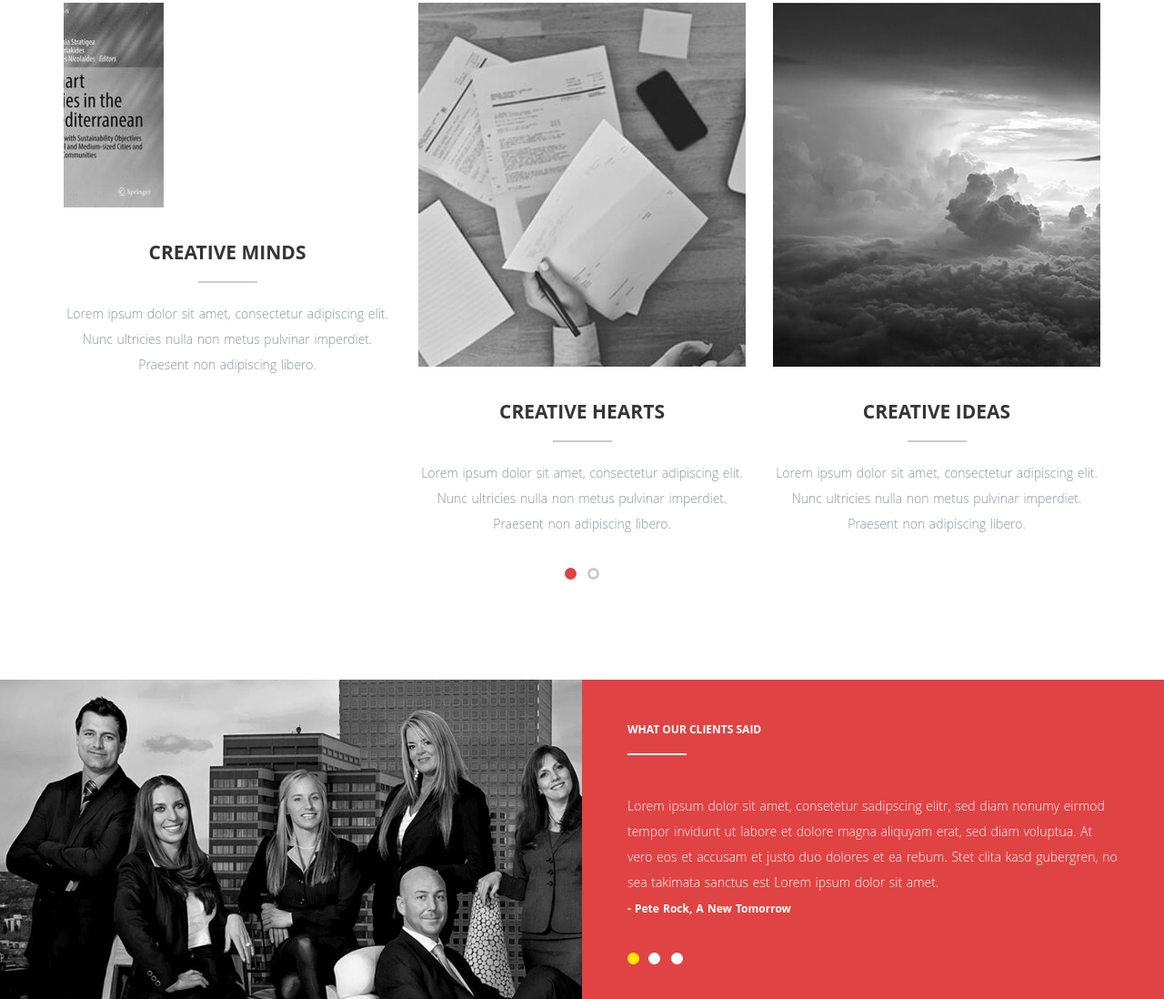
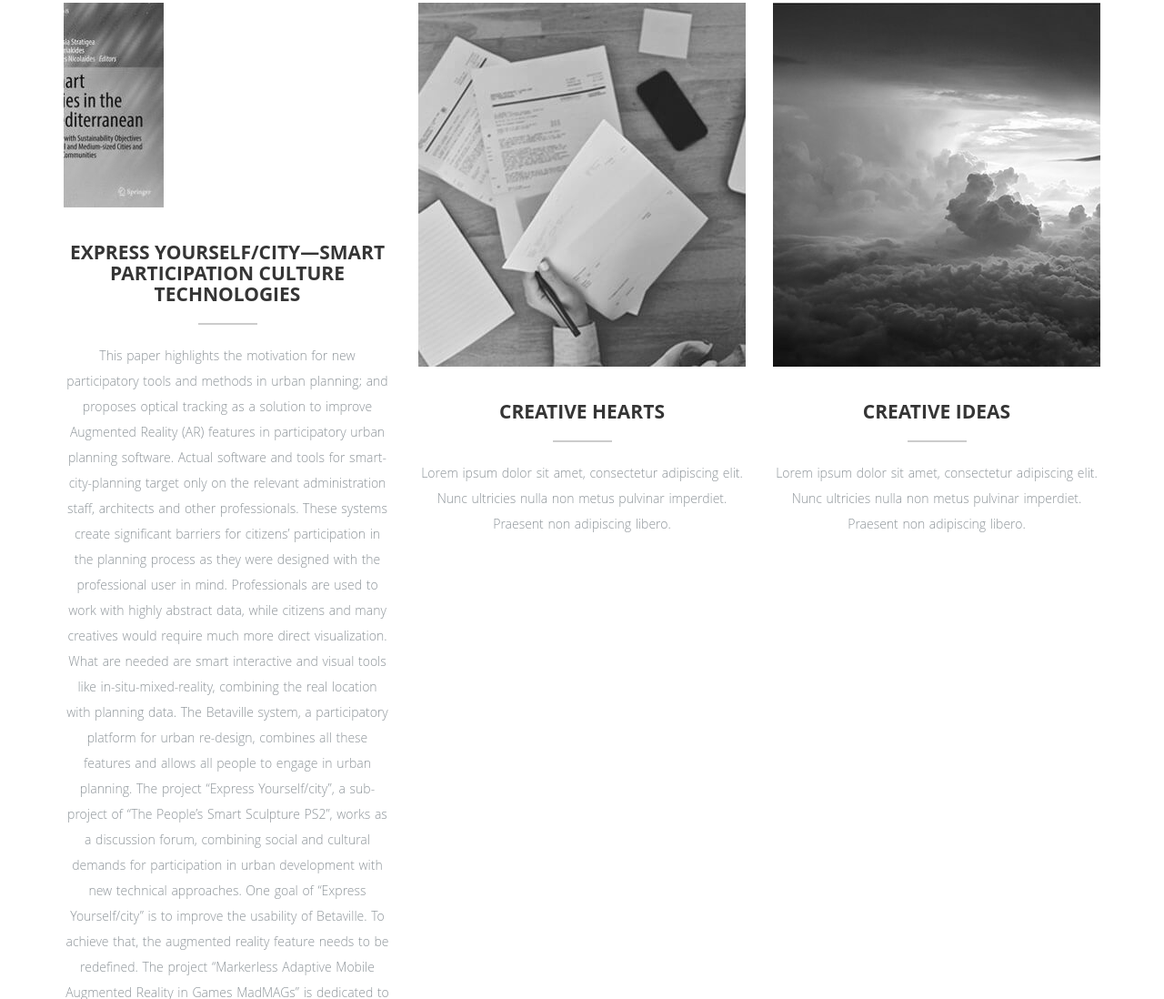
Before and after one commit to adnanefedi/adnanefedi.github.io, a plain HTML site: page index.html in a window 1280 px wide. Shown: the part 4436-5534 px from the top of the page at 91% size. Drawn offline with nearby package versions, Linux system fonts and the light colour scheme; some packages are replaced by stand-ins of ours.

Commit message:
new pub text

```diff
--- a/index.html
+++ b/index.html
@@ -358,8 +358,10 @@
                         </div>
                       </div>
             <br>
-                      <h2>Creative Minds</h2><!-- Headline -->
-                      <p>Lorem ipsum dolor sit amet, consectetur adipiscing elit. Nunc ultricies nulla non metus pulvinar imperdiet. Praesent non adipiscing libero.</p><!-- Description-->
+                      <h2>Express Yourself/City—Smart Participation Culture Technologies</h2><!-- Headline -->
+                      <p>
+                        This paper highlights the motivation for new participatory tools and methods in urban planning; and proposes optical tracking as a solution to improve Augmented Reality (AR) features in participatory urban planning software. Actual software and tools for smart-city-planning target only on the relevant administration staff, architects and other professionals. These systems create significant barriers for citizens’ participation in the planning process as they were designed with the professional user in mind. Professionals are used to work with highly abstract data, while citizens and many creatives would require much more direct visualization. What are needed are smart interactive and visual tools like in-situ-mixed-reality, combining the real location with planning data. The Betaville system, a participatory platform for urban re-design, combines all these features and allows all people to engage in urban planning. The project “Express Yourself/city”, a sub-project of “The People’s Smart Sculpture PS2”, works as a discussion forum, combining social and cultural demands for participation in urban development with new technical approaches. One goal of “Express Yourself/city” is to improve the usability of Betaville. To achieve that, the augmented reality feature needs to be redefined. The project “Markerless Adaptive Mobile Augmented Reality in Games MadMAGs” is dedicated to providing a solution based on optical tracking.
+                      </p><!-- Description-->
                     </div>
           <!-- Blog Entry 2 -->
                     <div class="col-md-4 wp4 delay-05s">
```
